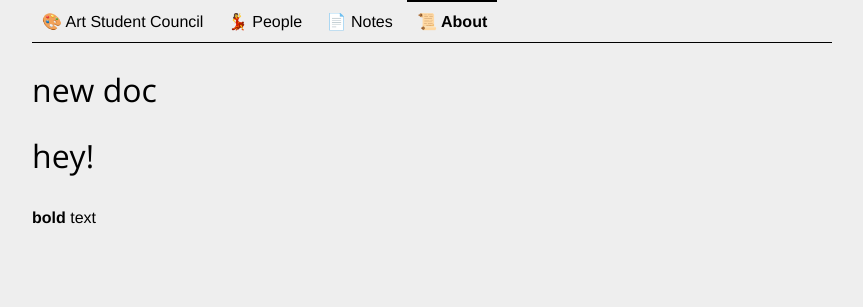
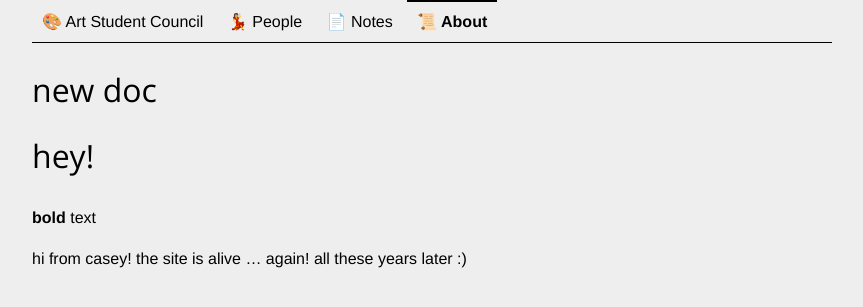
Before and after one commit to CooperASC/cooperasc.github.com, a Jekyll site: the page built from _posts/about/0100-01-01-new-doc.md, in a window 1280 px wide. Shown: the top 307 px of the page, without its empty margins (208-1071 px from the left). Built offline with Jekyll 4.4.1, drawn with Linux system fonts in a browser that asks for light colours.

Commit message:
pontificating

```diff
--- a/_posts/about/0100-01-01-new-doc.md
+++ b/_posts/about/0100-01-01-new-doc.md
@@ -10,3 +10,5 @@ filepath: _posts/about/0100-01-01-new-doc.md
 # hey!
 
 **bold** text
+
+hi from casey! the site is alive ... again! all these years later :)
```
